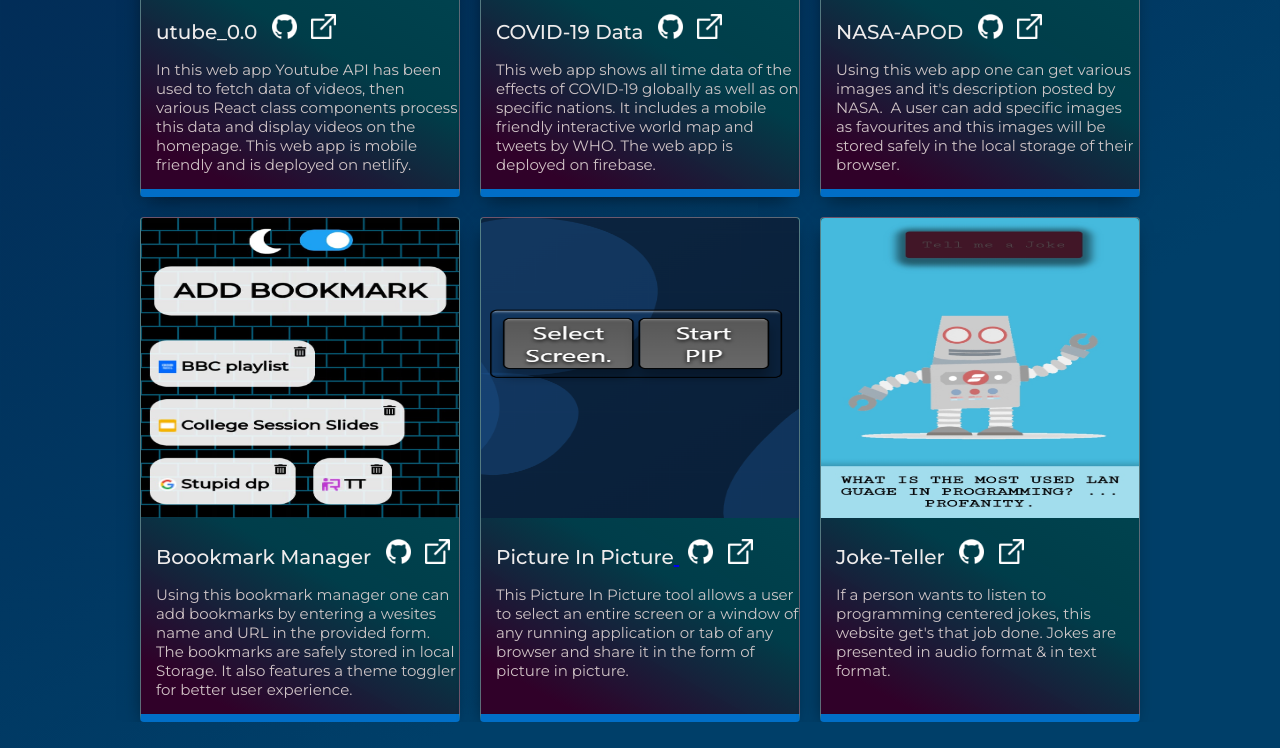
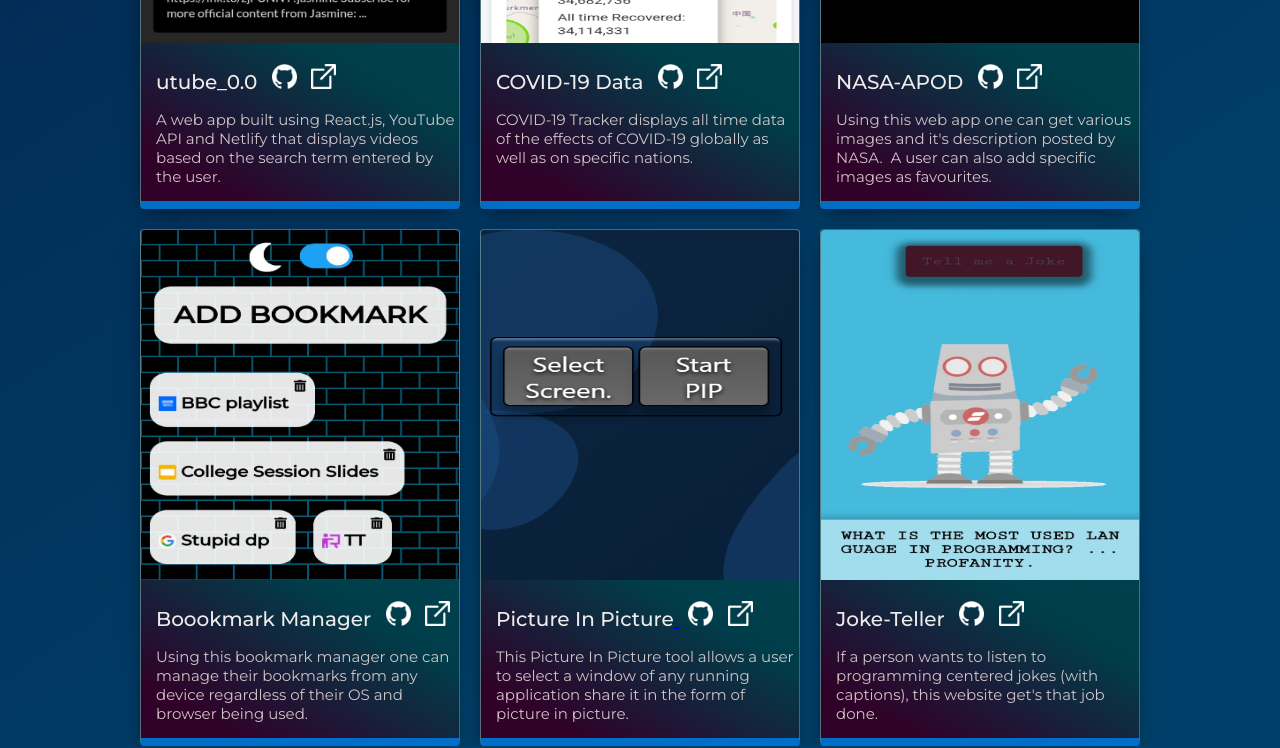
Before and after one commit to vishal-codes/vishal-codes.github.io, a plain HTML site: page index.html in a window 1280 px wide. Shown: the part 2565-3313 px from the top of the page. Drawn offline with Linux system fonts and the light colour scheme.

Commit message:
Improved the project's description

```diff
--- a/index.html
+++ b/index.html
@@ -179,10 +179,7 @@
             <a href="https://utube-v0.netlify.app/" target="_blank" rel="noopener">
               <img class="link-icon" src="images\link.png" alt="live-site" title="live-website" /></a>
           </h2>
-          <p class="project-desc">In this web app Youtube API has been used to fetch data of videos,
-            then various React class components process this data and display videos on the homepage.
-            This web app is mobile friendly and
-            is deployed on netlify. </p>
+          <p class="project-desc">A web app built using React.js, YouTube API and Netlify that displays videos based on the search term entered by the user. </p>
         </div>
 
         <div class="box">
@@ -194,8 +191,8 @@
             <a href="https://covid19-data-2617.web.app/" target="_blank" rel="noopener">
               <img class="link-icon" src="images\link.png" alt="live-site" title="live-website" /></a>
           </h2>
-          <p class="project-desc">This web app shows all time data of the effects of COVID-19 globally as well as on specific
-            nations. It includes a mobile friendly interactive world map and tweets by WHO. The web app is deployed on firebase.  </p>
+          <p class="project-desc"> COVID-19 Tracker displays all time data of the effects of COVID-19 globally as well as on specific
+            nations.</p>
         </div>
 
         <div class="box">
@@ -209,8 +206,7 @@
             </a>
           </h2>
           <p class="project-desc">Using this web app one can get various images and it's description posted by NASA.
-            &nbsp;A user can add specific images as favourites and this images will be stored safely in
-            the local storage of their browser.
+            &nbsp;A user can also add specific images as favourites.
           </p>
         </div>
 
@@ -223,9 +219,7 @@
             <a href="https://vishal-codes.github.io/bookmark-manager/" target="_blank" rel="noopener">
               <img class="link-icon" src="images\link.png" alt="live-site" title="live-website" /></a>
           </h2>
-          <p class="project-desc">Using this bookmark manager one can add bookmarks by entering a wesites name and URL
-            in the provided form. The bookmarks are safely stored in local Storage. It also features
-            a theme toggler for better user experience. </p>
+          <p class="project-desc">Using this bookmark manager one can manage their bookmarks from any device regardless of their OS and browser being used.</p>
         </div>
 
         <div class="box">
@@ -239,8 +233,8 @@
               <img class="link-icon" src="images\link.png" alt="live-site" title="live-website" />
             </a>
           </h2>
-          <p class="project-desc">This Picture In Picture tool allows a user to select an entire screen or a window of any
-            running application or tab of any browser and share it in the form of picture in picture.
+          <p class="project-desc">This Picture In Picture tool allows a user to select a window of any
+            running application share it in the form of picture in picture.
           </p>
         </div>
 
@@ -253,8 +247,7 @@
             <a href=" https://vishal-codes.github.io/Joke-Teller/" target="_blank" rel="noopener">
               <img class="link-icon" src="images\link.png" alt="live-site" title="live-website" /></a>
           </h2>
-          <p class="project-desc">If a person wants to listen to programming centered jokes, this website get's that job done.
-            Jokes are presented in audio format & in text format.
+          <p class="project-desc">If a person wants to listen to programming centered jokes (with captions), this website get's that job done.
           </p>
         </div>
 
--- a/style.css
+++ b/style.css
@@ -281,7 +281,7 @@ body {
 }
 .project-img {
   width: 100%;
-  height: 300px;
+  height: 350px;
   border-top-left-radius: 4px;
   border-top-right-radius: 4px;
   cursor: pointer;
@@ -563,7 +563,7 @@ body {
     width: 100%;
   }
   .project-img {
-    height: 270px;
+    height: 310px;
   }
   .project-name {
     text-align: left;
```
